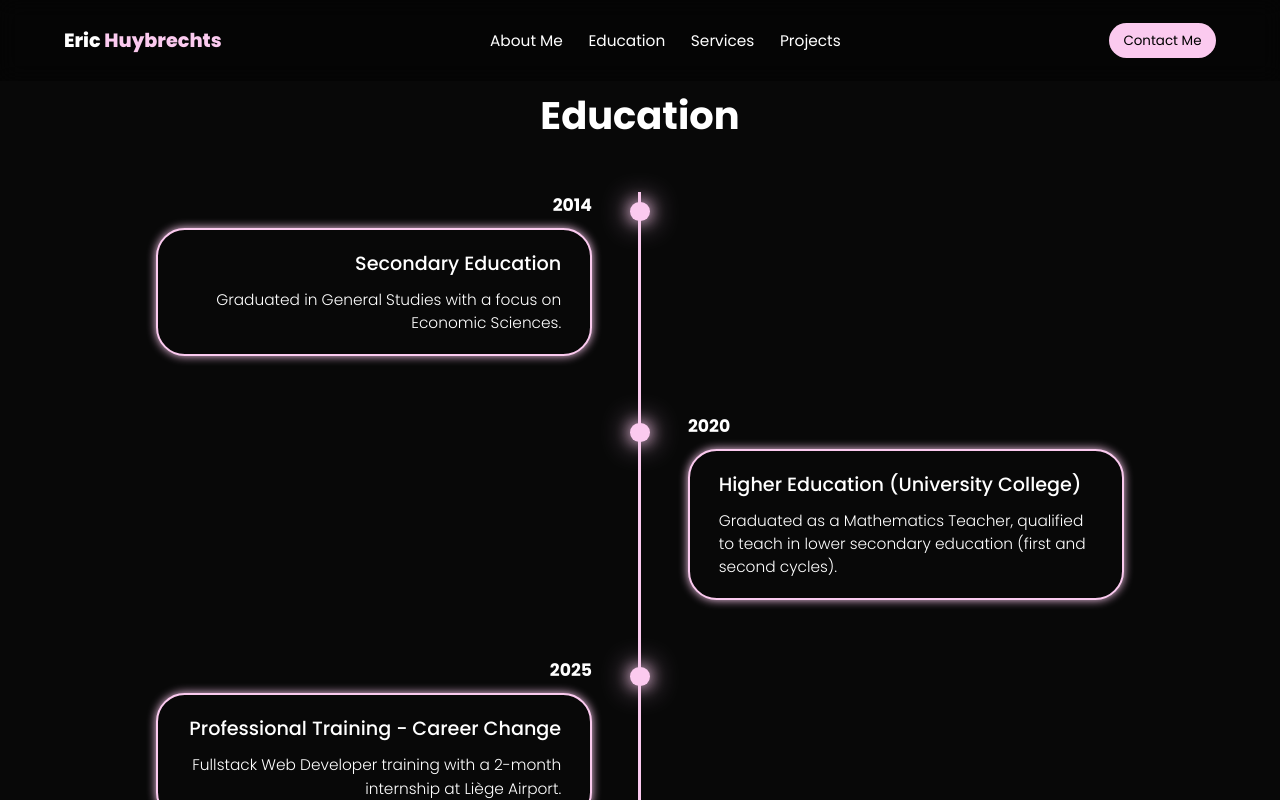
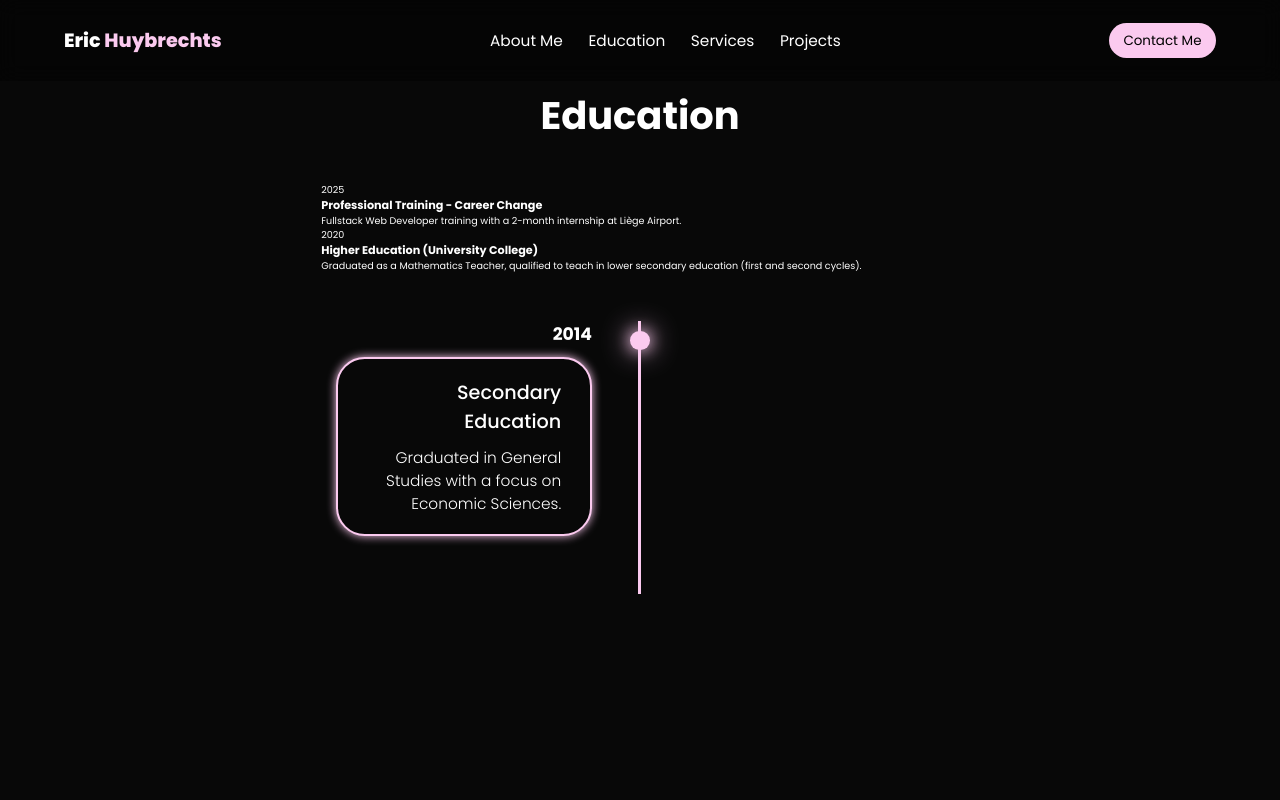
Before and after one commit to HUYBERIC/portfolio-react, a React (Vite) app: page /education in a window 1280 px wide. Shown: the top 800 px of the page. Built offline with nearby package versions, Linux system fonts and the light colour scheme.

Commit message:
education update

```diff
--- a/src/components/Education.jsx
+++ b/src/components/Education.jsx
@@ -6,14 +6,14 @@ const EducationPage = () => {
     <section className="first-section-education" id="education">
       <h2 className="heading">Education</h2>
 
-      <div className="timeline-items">
         <div className="timeline-item">
           <div className="timeline-dot"></div>
-          <div className="timeline-date">2014</div>
+          <div className="timeline-date">2025</div>
           <div className="timeline-content">
-            <h3>Secondary Education</h3>
+            <h3>Professional Training - Career Change</h3>
             <p>
-              Graduated in General Studies with a focus on Economic Sciences.
+              Fullstack Web Developer training with a 2-month internship at
+              Liège Airport.
             </p>
           </div>
         </div>
@@ -30,17 +30,18 @@ const EducationPage = () => {
           </div>
         </div>
 
+        <div className="timeline-items">
         <div className="timeline-item">
           <div className="timeline-dot"></div>
-          <div className="timeline-date">2025</div>
+          <div className="timeline-date">2014</div>
           <div className="timeline-content">
-            <h3>Professional Training - Career Change</h3>
+            <h3>Secondary Education</h3>
             <p>
-              Fullstack Web Developer training with a 2-month internship at
-              Liège Airport.
+              Graduated in General Studies with a focus on Economic Sciences.
             </p>
           </div>
         </div>
+
       </div>
     </section>
   );
```
